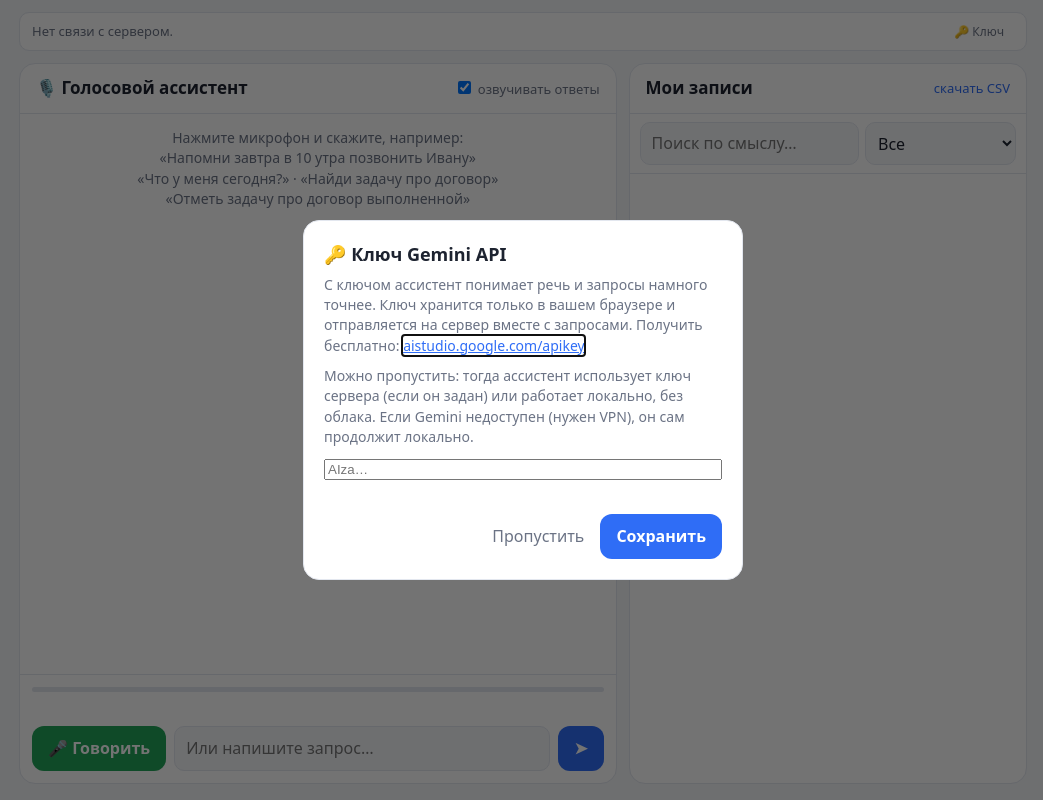
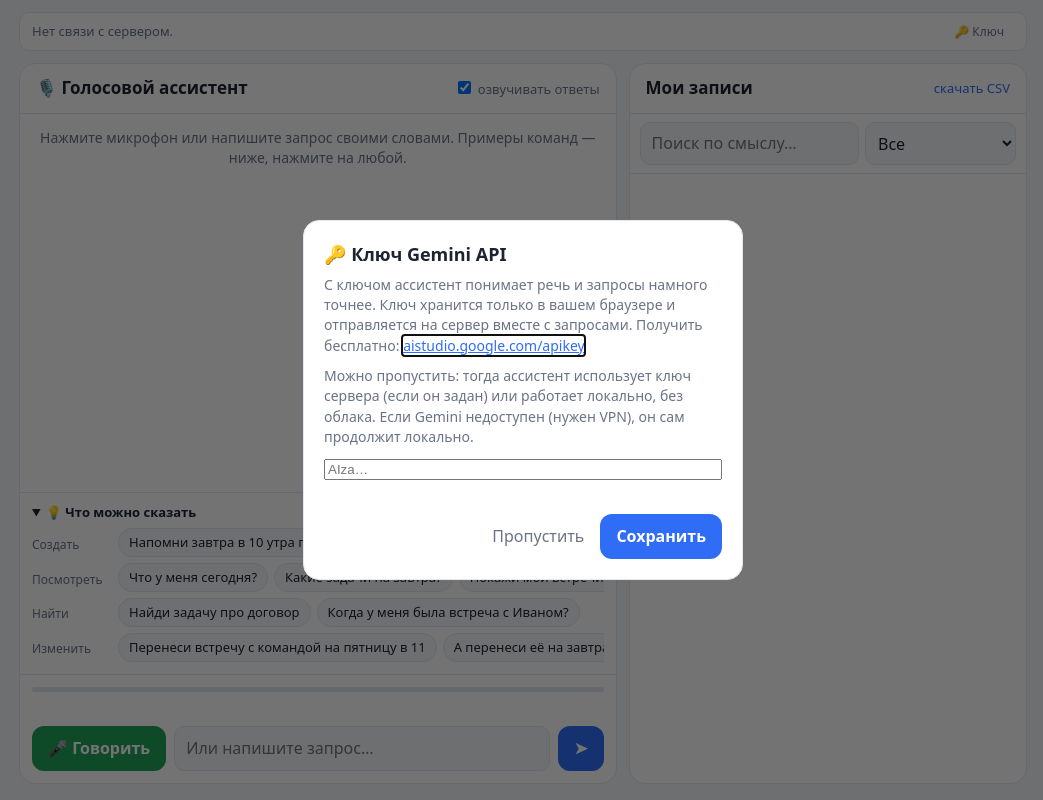
Before and after one commit to aypo530/voice-assistant, a plain HTML site: page app/static/index.html in a window 1280 px wide. Shown: the whole page, without its empty margins (117-1160 px from the left). Drawn offline with Linux system fonts and the light colour scheme; no server answers.

Commit message:
Add files via upload

```diff
--- a/app/static/index.html
+++ b/app/static/index.html
@@ -9,11 +9,11 @@
 @media (prefers-color-scheme:dark){:root{--bg:#10131a;--card:#181c26;--text:#e7eaf2;--muted:#8d95a8;--line:#272d3b;--me:#1e2c4d;--bot:#222838;--warn:#f0c060;--warnbg:#3a2f14}}
 *{box-sizing:border-box}
 body{margin:0;background:var(--bg);color:var(--text);font:16px/1.45 system-ui,-apple-system,"Segoe UI",Roboto,sans-serif}
-.wrap{max-width:1040px;margin:0 auto;padding:12px 16px 16px;display:grid;gap:12px;grid-template-columns:1fr;grid-template-rows:auto minmax(0,1fr);height:100dvh}
+.wrap{max-width:1040px;margin:0 auto;padding:12px 16px 16px;display:grid;gap:12px;grid-template-columns:minmax(0,1fr);grid-template-rows:auto minmax(0,1fr);height:100dvh}
 .mode{grid-column:1/-1;font-size:13px;padding:7px 12px;border-radius:10px;background:var(--card);border:1px solid var(--line);color:var(--muted)}
 .mode.cloud{color:var(--ok)}.mode.local{background:var(--warnbg);color:var(--warn);border-color:transparent}
-.main{display:grid;gap:12px;grid-template-columns:1fr;min-height:0;grid-template-rows:minmax(0,1fr) minmax(0,1fr)}
-@media(min-width:860px){.main{grid-template-columns:3fr 2fr;grid-template-rows:minmax(0,1fr)}}
+.main{display:grid;gap:12px;grid-template-columns:minmax(0,1fr);min-height:0;grid-template-rows:minmax(0,1fr) minmax(0,1fr)}
+@media(min-width:860px){.main{grid-template-columns:minmax(0,3fr) minmax(0,2fr);grid-template-rows:minmax(0,1fr)}}
 .card{background:var(--card);border:1px solid var(--line);border-radius:16px;display:flex;flex-direction:column;min-height:0;overflow:hidden}
 h1{font-size:17px;margin:0;padding:12px 16px;border-bottom:1px solid var(--line);display:flex;justify-content:space-between;align-items:center;gap:8px}
 h1 label{font-size:13px;font-weight:400;color:var(--muted);cursor:pointer;white-space:nowrap}
@@ -53,6 +53,17 @@
 #keybox .row{justify-content:flex-end;flex-wrap:wrap}#keybox a{color:var(--accent)}
 .mode{display:flex;gap:10px;align-items:center;justify-content:space-between}.mode span{flex:1}
 .mode button{padding:3px 10px;font-size:12px;border-radius:8px;white-space:nowrap}
+#cmds{border-top:1px solid var(--line);padding:6px 12px;font-size:13px;color:var(--muted)}
+#cmds summary{cursor:pointer;font-weight:600;color:var(--text);padding:4px 0}
+#cmds,#cmds .line,#cmds .chips{min-width:0}
+#cmds .chips{flex:1}
+#cmds .line{display:flex;align-items:center;gap:8px;margin:3px 0}
+#cmds .grp{flex:0 0 78px;font-size:12px;color:var(--muted)}
+#cmds .chips{display:flex;gap:6px;overflow-x:auto;padding-bottom:3px;scrollbar-width:thin}
+#cmds .chip{flex:0 0 auto;white-space:nowrap;background:var(--bg);color:var(--text);border:1px solid var(--line);border-radius:14px;padding:4px 10px;font-size:13px;font-weight:400}
+#cmds .chip:hover{border-color:var(--accent);color:var(--accent)}
+#log{min-height:120px}
+#cmdbody{max-height:34vh;overflow-y:auto}
 a.exp{font-size:13px;font-weight:400;color:var(--accent);text-decoration:none}
 </style>
 </head>
@@ -62,7 +73,11 @@
   <div class="main">
   <section class="card">
     <h1>🎙️ Голосовой ассистент <label><input type="checkbox" id="tts" checked> озвучивать ответы</label></h1>
-    <div id="log"><div class="hint">Нажмите микрофон и скажите, например:<br>«Напомни завтра в 10 утра позвонить Ивану»<br>«Что у меня сегодня?» · «Найди задачу про договор»<br>«Отметь задачу про договор выполненной»</div></div>
+    <div id="log"><div class="hint">Нажмите микрофон или напишите запрос своими словами. Примеры команд — ниже, нажмите на любой.</div></div>
+    <details id="cmds" open>
+      <summary>💡 Что можно сказать</summary>
+      <div id="cmdbody"></div>
+    </details>
     <div class="bar">
       <div class="meter"><i id="level"></i></div>
       <div id="status"></div>
@@ -180,6 +195,30 @@
   const u = new SpeechSynthesisUtterance(text.replace(/[•]/g, '').replace(/\n+/g, '. '));
   u.lang = 'ru-RU'; const v = pickVoice(); if (v) u.voice = v; speechSynthesis.speak(u);
 }
+
+// ---------- подсказки: доступные команды всегда на виду ----------
+const COMMANDS = [
+  ['Создать', ['Напомни завтра в 10 утра позвонить Ивану', 'В пятницу нужно отправить отчёт', 'Поставь задачу купить билеты до конца недели', 'Добавь встречу с командой завтра в 15:00']],
+  ['Посмотреть', ['Что у меня сегодня?', 'Какие задачи на завтра?', 'Покажи мои встречи на эту неделю']],
+  ['Найти', ['Найди задачу про договор', 'Когда у меня была встреча с Иваном?']],
+  ['Изменить', ['Перенеси встречу с командой на пятницу в 11', 'А перенеси её на завтра', 'Отметь задачу про договор выполненной', 'Удали последнюю запись']],
+];
+(function () {
+  const box = $('cmdbody');
+  COMMANDS.forEach(([name, list]) => {
+    const line = document.createElement('div'); line.className = 'line';
+    const g = document.createElement('div'); g.className = 'grp'; g.textContent = name; line.appendChild(g);
+    const row = document.createElement('div'); row.className = 'chips';
+    list.forEach(t => {
+      const b = document.createElement('button'); b.type = 'button'; b.className = 'chip'; b.textContent = t;
+      b.onclick = () => { $('text').value = t; $('text').focus(); };      // подставляет фразу в поле: можно поправить и отправить
+      row.appendChild(b);
+    });
+    line.appendChild(row); box.appendChild(line);
+  });
+  try { if (localStorage.cmds === '0') $('cmds').open = false; } catch (e) {}
+  $('cmds').addEventListener('toggle', () => { try { localStorage.cmds = $('cmds').open ? '1' : '0'; } catch (e) {} });
+})();
 
 // ---------- чат ----------
 function addMsg(role, text, tag) {
```
